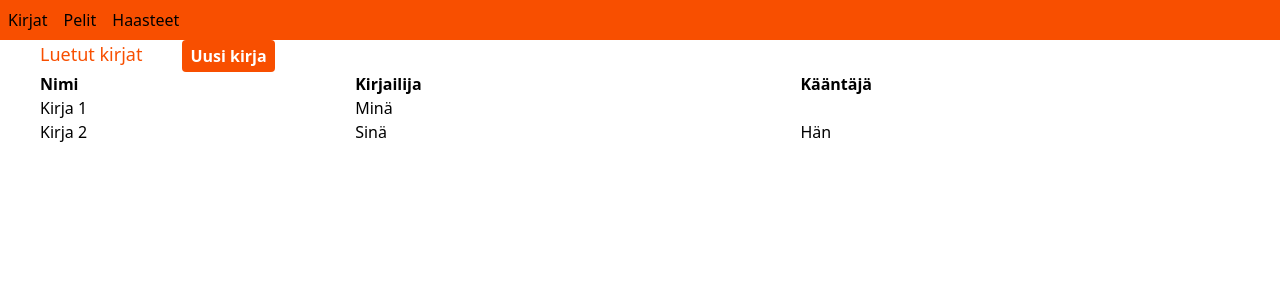
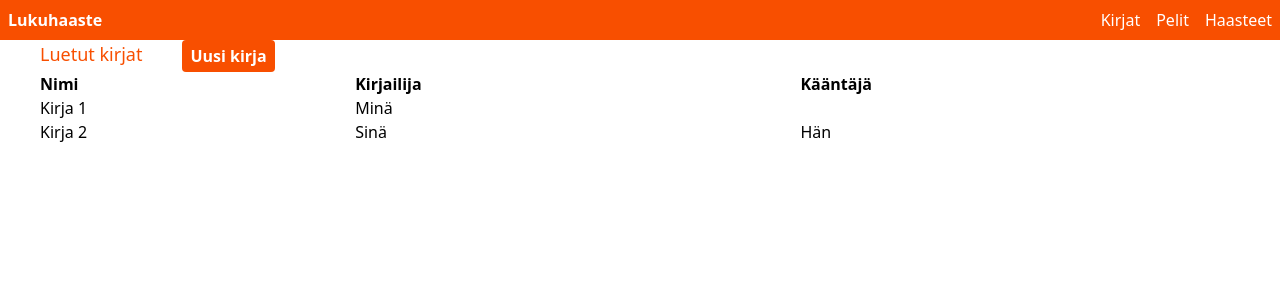
Before and after one commit to Exaltead/helmet-tool, a Vue app in the folder frontend/: page / in a window 1280 px wide. Shown: the top 300 px of the page. Built offline with nearby package versions, Linux system fonts and the light colour scheme.

Commit message:
refactor: simplified nav bar

```diff
--- a/frontend/src/App.vue
+++ b/frontend/src/App.vue
@@ -1,13 +1,11 @@
 <script setup lang="ts">
 import { RouterLink, RouterView } from 'vue-router'
-import TopBar from '@/components/TopBar.vue';
-import NavProvider from '@/components/NavProvider.vue';
+
+import NavBar from '@/components/NavBar.vue';
 </script>
 
 <template>
-  <NavProvider>
-    <RouterView />
-  </NavProvider>
+  <NavBar />
 
-
+  <RouterView />
 </template>
--- a/frontend/src/components/EntryListing.vue
+++ b/frontend/src/components/EntryListing.vue
@@ -2,7 +2,6 @@
 
 import { ref } from "vue"
 import Button from "@/components/basics/Button.vue"
-import Modal from "./basics/Modal.vue"
 import NewBookModal from "@/components/NewBookModal.vue"
 import type { Entry } from "@/models/entry"
 
--- a/frontend/src/components/TopBar.vue
+++ b/frontend/src/components/NavBar.vue
@@ -9,7 +9,7 @@ const links = ref([
 const navOpen = ref(false)
 
 const navClassName = computed<string>(() => {
-  return navOpen.value ? "left-0" : "left-[-100%]"
+  return navOpen.value ? "md:block" : "hidden md:block"
 })
 
 function toggleNavOpen() {
@@ -21,16 +21,17 @@ function toggleNavOpen() {
 
 <template>
   <div class=" md:flex bg-brand-primary p-2 md:flex justify-between">
-    <div class="md:hidden" >
-      <button @click="toggleNavOpen" class="cursor-pointer">
+    <div class=" flex flex-row gap-6">
+      <button @click="toggleNavOpen" class="cursor-pointer md:hidden">
         <IconMenu class="w-6 text-white" />
       </button>
+      <h1 class="font-bold text-white">Lukuhaaste</h1>
     </div>
 
-    <div>
-      <ul class="md:flex md:items-center md:gap-4 md:static absolute md:w-auto w-full bg-brand-primary"
-        :class="navClassName">
-        <li v-for="link in links" :key="link"> {{ link }}</li>
+
+    <div class="left-0 md:static absolute md:w-auto bg-brand-primary w-full" :class="navClassName">
+      <ul class="md:flex md:items-center md:gap-4 ">
+        <li class="text-white" v-for="link in links" :key="link"> {{ link }}</li>
       </ul>
     </div>
 
--- a/frontend/src/components/NavProvider.vue
+++ /dev/null
@@ -1,22 +0,0 @@
-<script lang="ts" setup>
-import { ref } from 'vue';
-import TopBar from './TopBar.vue';
-
-
-const navOpen = ref(false)
-
-function openNav(){
-  navOpen.value = true
-}
-
-</script>
-
-<template>
-  <div>
-    <TopBar :onMenuClick="openNav"/>
-    <div v-if="navOpen" class="bg-brand-primary inset-0 w-full h-screen md:w-40"></div>
-    <slot></slot>
-  </div>
-
-
-</template>
```
